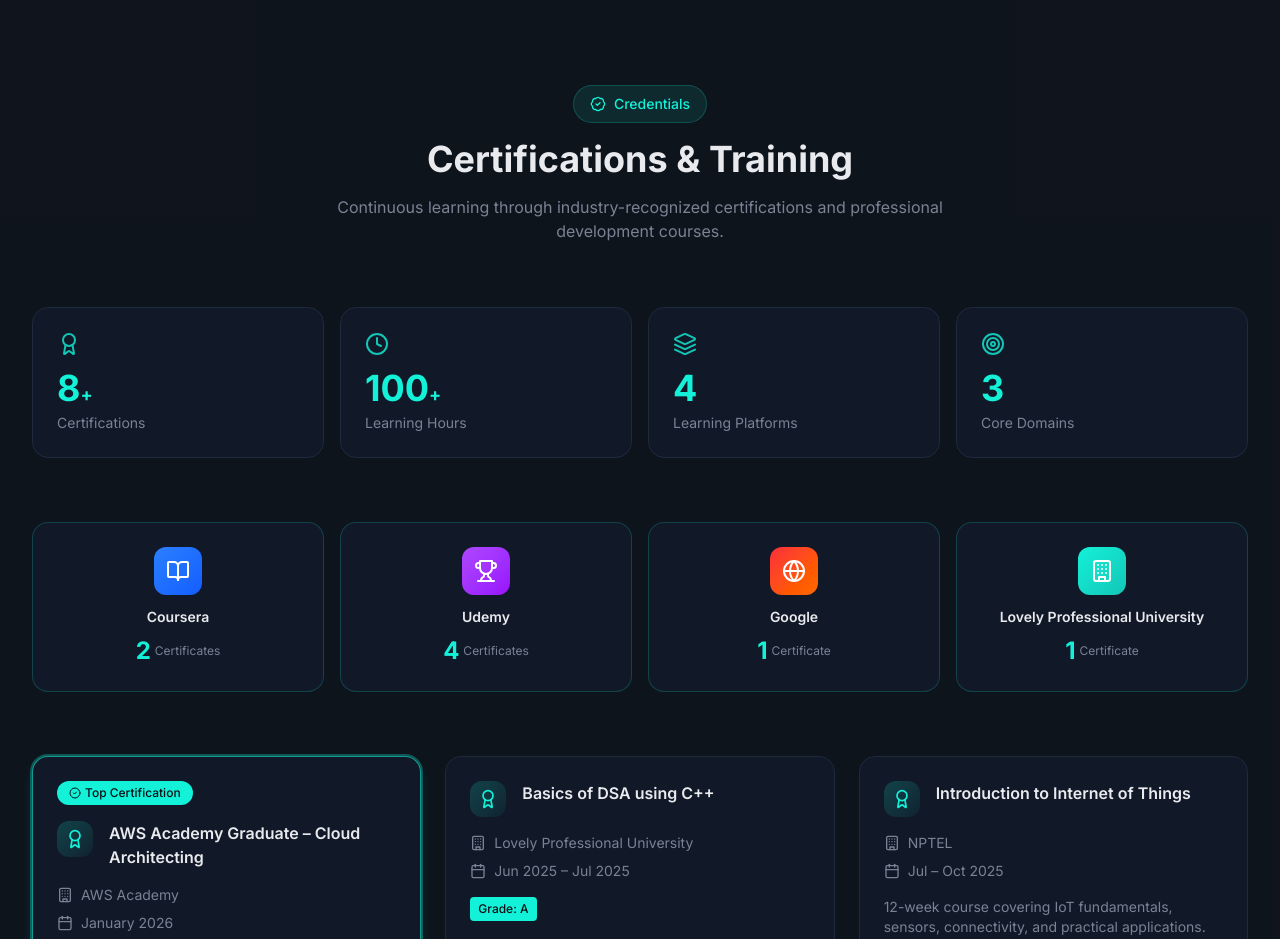
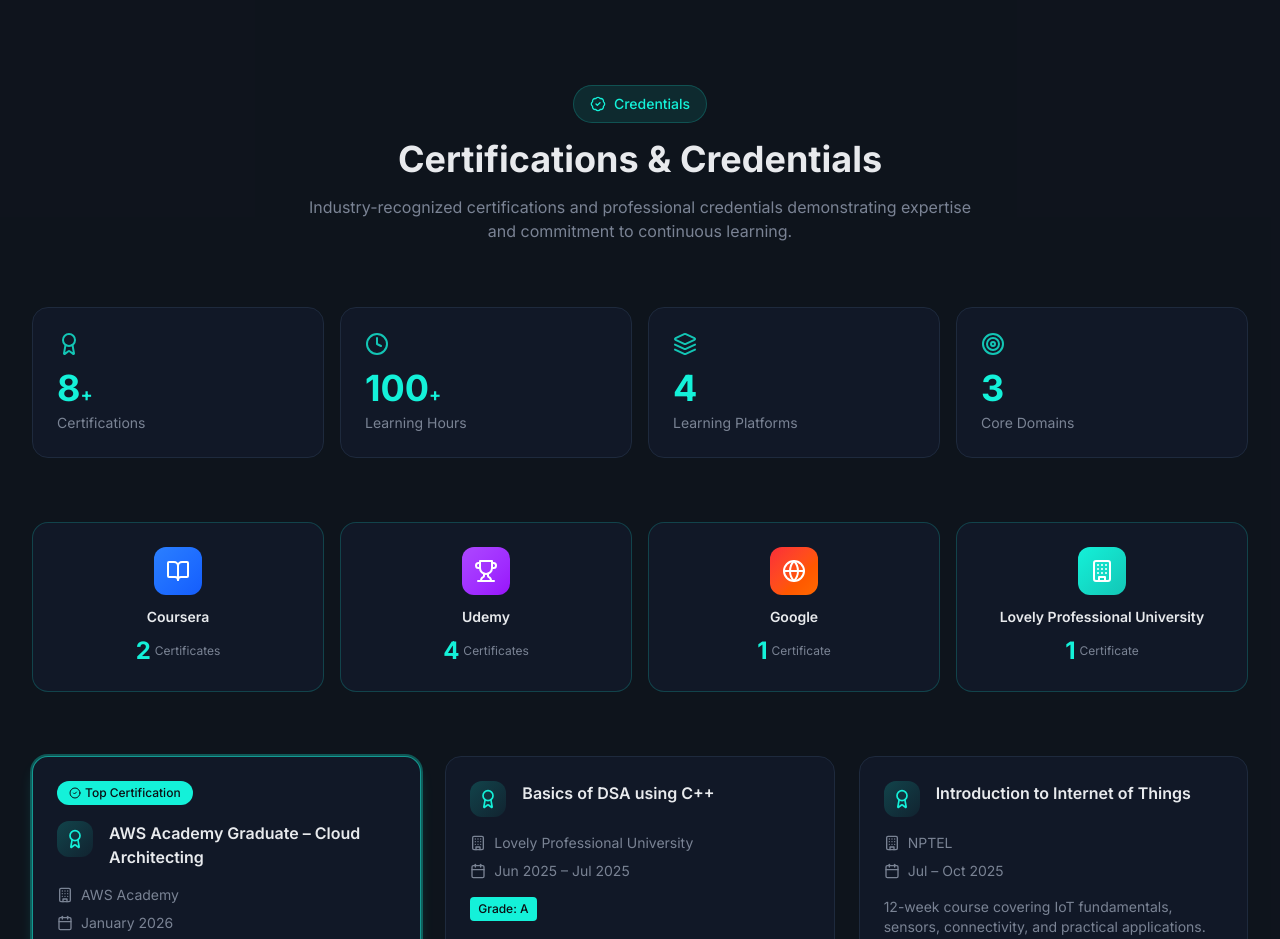
Before and after one commit to nikhildhayal07/Nikhil-kumar, a Next.js app: page / in a window 1280 px wide. Shown: the part 5880-6819 px from the top of the page. Built offline with nearby package versions, Linux system fonts and the light colour scheme.

Commit message:
feat: update section heading to "Certifications & Credentials"
Change section heading and subtitle for professional tone.

```diff
--- a/components/certifications.tsx
+++ b/components/certifications.tsx
@@ -94,11 +94,10 @@ export function Certifications() {
             <span className="text-sm text-primary font-medium">Credentials</span>
           </div>
           <h2 className="text-3xl md:text-4xl font-bold text-foreground mb-4">
-            Certifications & Training
+            Certifications & Credentials
           </h2>
           <p className="text-muted-foreground max-w-2xl mx-auto">
-            Continuous learning through industry-recognized certifications and
-            professional development courses.
+            Industry-recognized certifications and professional credentials demonstrating expertise and commitment to continuous learning.
           </p>
         </div>
 
```
